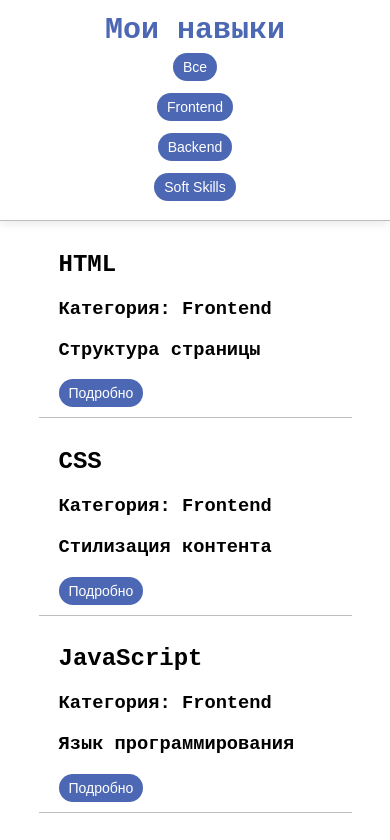
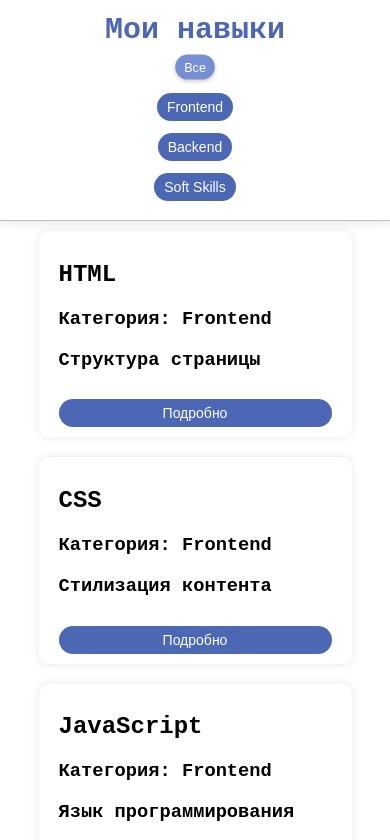
Before and after one commit to Replayer1/skills-catalog, a plain HTML site: page index.html in a window 390 px wide. Both pictures are taken after a click on the button "Все". Shown: the top 840 px of the page. Drawn offline with Linux system fonts and the light colour scheme.

Commit message:
Обновление файлов

```diff
--- a/script.js
+++ b/script.js
@@ -37,6 +37,7 @@ const skills = [
     }
   ];
 const htmlMain = document.querySelector("main");
+let filterBtn = document.getElementById("all");
 
 // render skills
 function renderSkills(filterType) {
@@ -111,6 +112,12 @@ renderSkills('all');
 // filter skills
 function filterSkills(a) {
     htmlMain.innerHTML = "";
+    filterBtn.classList.remove("active");
+    filterBtn.disabled = false
+    filterBtn = document.getElementById(a);
+    filterBtn.classList.add("active");
+    filterBtn.disabled = true
+    console.log(filterBtn);
     renderSkills(a);
 }
 all.addEventListener("click", function() {
--- a/style.css
+++ b/style.css
@@ -28,6 +28,18 @@ button:hover {
     transform: scale(1.1);
     box-shadow: 0 4px 10px rgba(0, 0, 0, 0.2);
     font-weight: 500;
+}
+
+.active {
+    transform: scale(0.9);
+    background: #768fd3;
+    box-shadow: 0 2px 5px rgba(0, 0, 0, 0.2);
+}
+
+.active:hover {
+    transform: scale(0.9);
+    box-shadow: 0 2px 5px rgba(0, 0, 0, 0.2);
+    cursor: not-allowed;
 }
 
 header {
@@ -83,11 +95,14 @@ main {
 
 .skills-card {
     width: 100%;
-    border-bottom: 1px solid var(--border-color);
+    /* border-bottom: 1px solid var(--border-color); */
+    border-radius: 10px;
     display: flex;
     align-items: center;
     justify-content: space-between;
     padding: 5px 30px;
+    box-shadow: 0 0 10px rgba(0, 0, 0, 0.1);
+    margin: 20px;
 }
 
 .skills-card p{
@@ -146,6 +161,18 @@ footer {
         flex-direction: column;
         align-items: flex-start;
         padding: 10px 20px;
+        margin: 10px;
+    }
+
+    .skills-card button{
+        margin-top: 10px;
+        width: 100%;
+    }
+
+    .skills-card button:hover {
+        transform: scale(1);
+        box-shadow: 0 4px 10px rgba(0, 0, 0, 0.2);
+        font-weight: 500;
     }
 
     .show{
```
